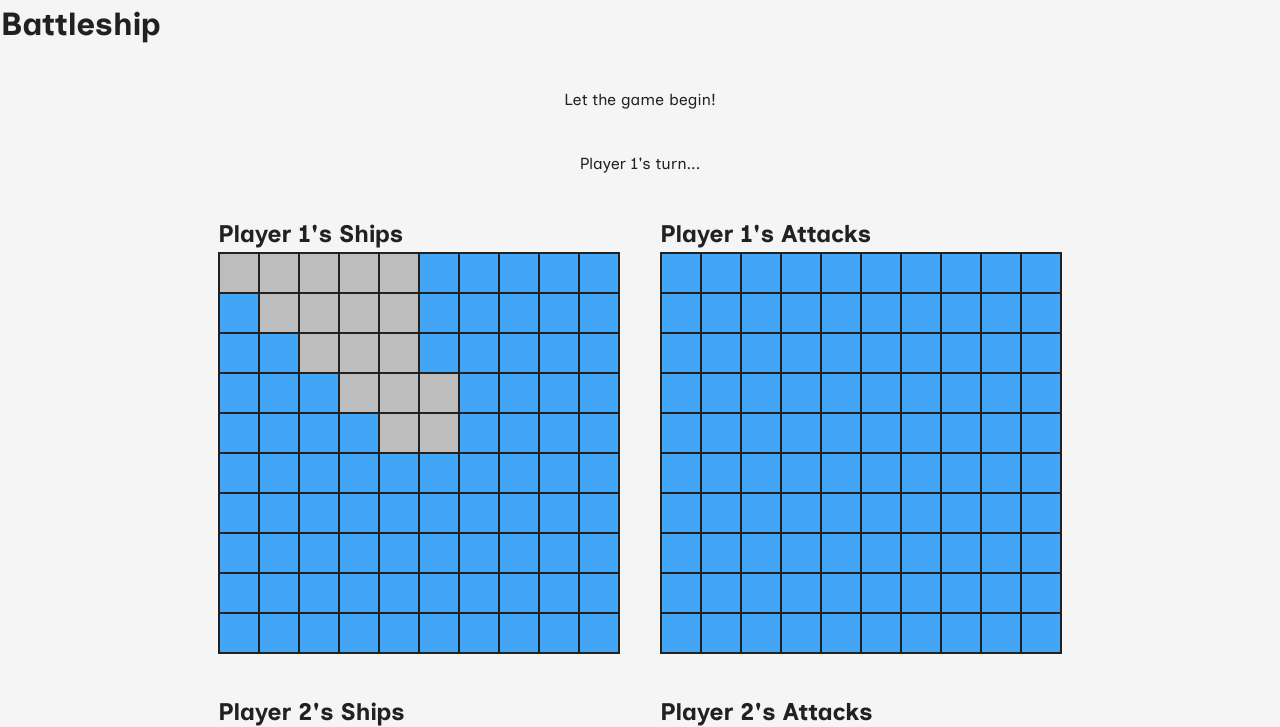
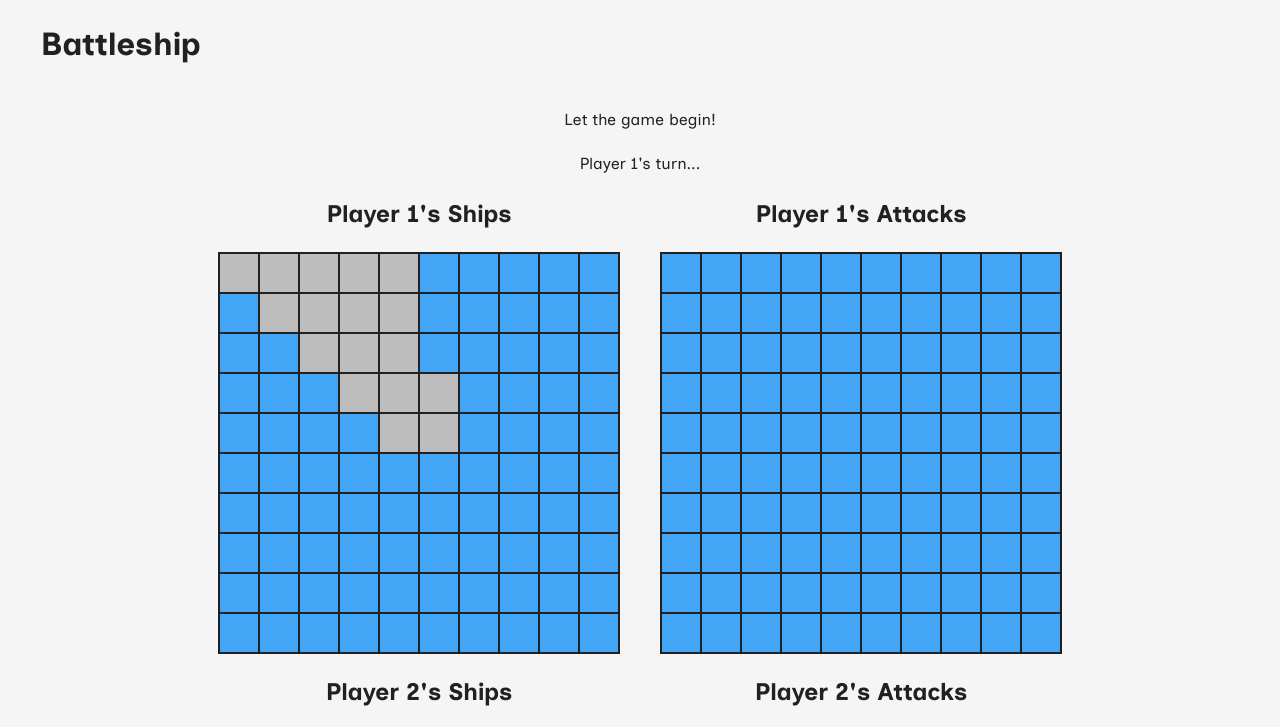
Before and after one commit to dsmchen/battleship, a website built with webpack: page src/template.html in a window 1280 px wide. Shown: the top 727 px of the page. Built offline with nearby package versions, Linux system fonts and the light colour scheme.

Commit message:
feat: add layout style

```diff
--- a/src/style.css
+++ b/src/style.css
@@ -107,20 +107,37 @@ body {
     Helvetica,
     sans-serif;
   color: var(--gray-900);
-  background-color: var(--gray-100);
+  background: var(--gray-100);
+}
+
+header {
+  padding: 20px 40px;
+}
+
+h1 {
+  max-width: 1200px;
+  margin: 0 auto;
+}
+
+main {
+  padding: 20px 40px 80px;
 }
 
 .container {
   display: flex;
   flex-direction: column;
   align-items: center;
-  gap: 40px;
-  padding: 40px;
+  gap: 20px;
 }
 
 .gameboard-container {
   display: flex;
   gap: 40px;
+}
+
+h2 {
+  text-align: center;
+  margin-bottom: 20px;
 }
 
 .ship-grid,
```
